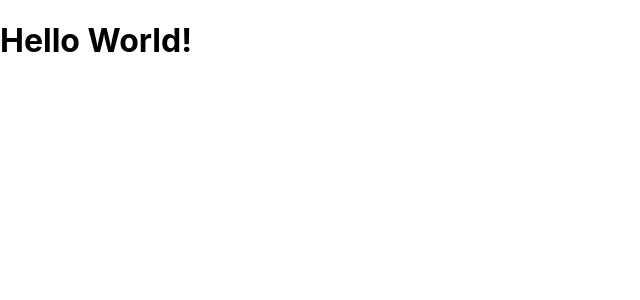
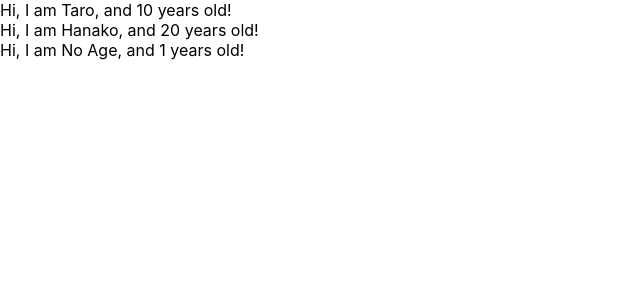
Before and after one commit to yyamatoya/docker-react, a React (Vite) app in the folder frontend/: page / in a window 1280 px wide. Shown: the top 300 px of the page, without its empty margins (0-640 px from the left). Built offline with nearby package versions, Linux system fonts and the light colour scheme.

Commit message:
props を学ぶ

```diff
--- a/frontend/src/App.tsx
+++ b/frontend/src/App.tsx
@@ -1,11 +1,31 @@
 import React from 'react';
 
+const User = (props: {
+  name: string;
+  age: number;
+}) => {
+  return <div>Hi, I am {props.name}, and {props.age} years old!</div>;
+}
+
 function App() {
+  const profiles = [
+    { name: "Taro", age: 10 },
+    { name: "Hanako", age: 20 },
+    { name: "No Age" },
+  ];
   return (
     <div>
-      <h1>Hello World!</h1>
+      {
+        profiles.map((profile, index) => {
+          return <User name={profile.name} age={profile.age} key={index} />
+        })
+      }
     </div>
   );
 }
 
+User.defaultProps = {
+  age: 1,
+}
+
 export default App;
```
